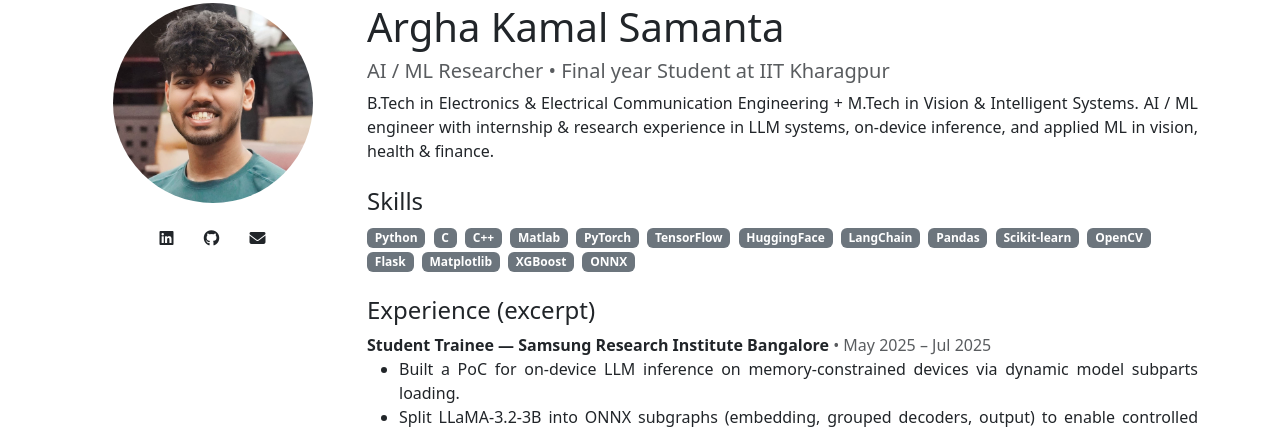
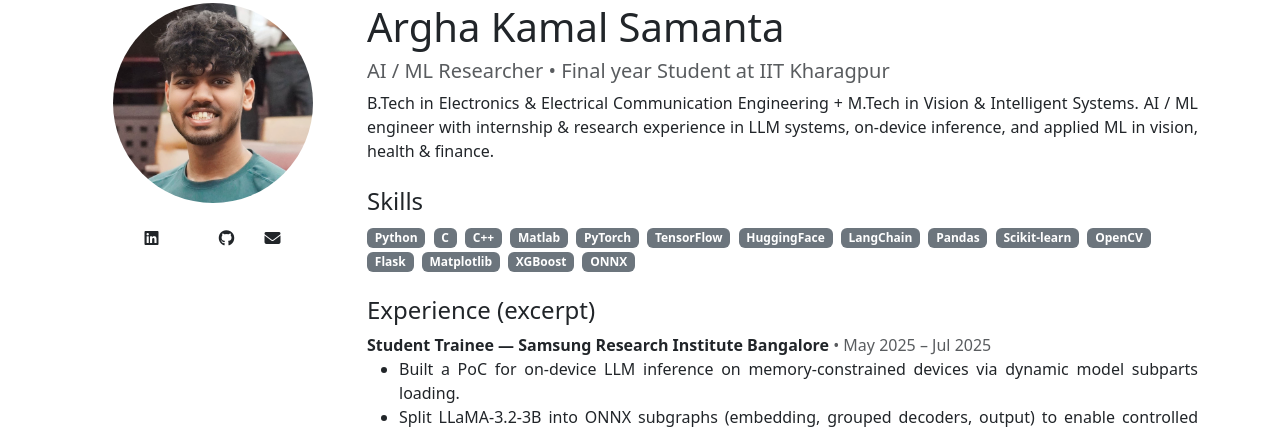
Before and after one commit to ArghaKamalSamanta/my-website, a Flask app: page / in a window 1280 px wide. Shown: the part 101-532 px from the top of the page. Run offline with Flask 2, Linux system fonts and the light colour scheme.

Commit message:
Update index.html

```diff
--- a/templates/index.html
+++ b/templates/index.html
@@ -7,6 +7,9 @@
     <p>
       <a class="btn" href="{{ person.linkedin }}">
         <i class="fab fa-linkedin"></i>
+      </a>
+      <a class="btn" href="{{ person.google_scholar }}">
+        <i class="ai ai-google-scholar"></i>
       </a>
       <a class="btn" href="{{ person.github }}">
         <i class="fab fa-github"></i>
@@ -41,4 +44,5 @@
     {% endfor %}
   </div>
 </div>
+
 {% endblock %}
```
